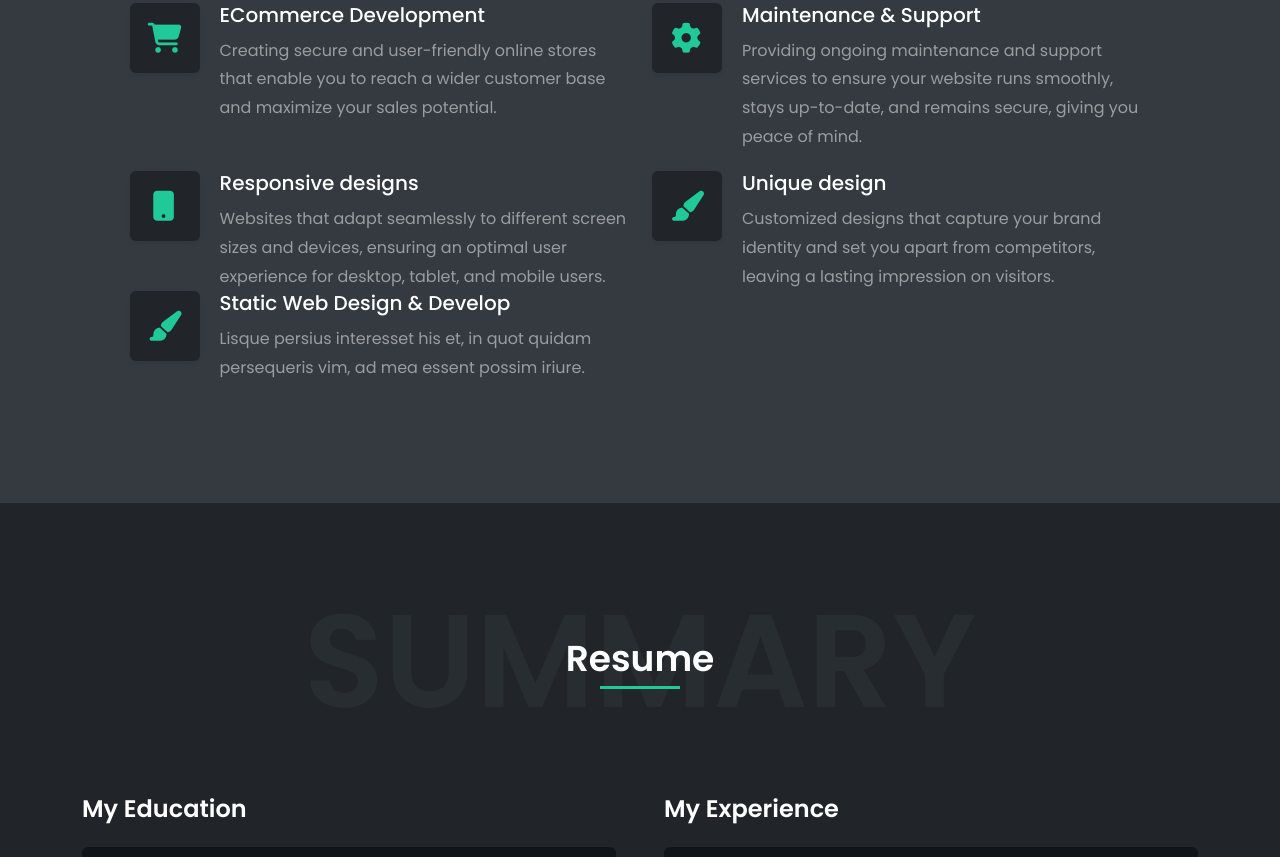
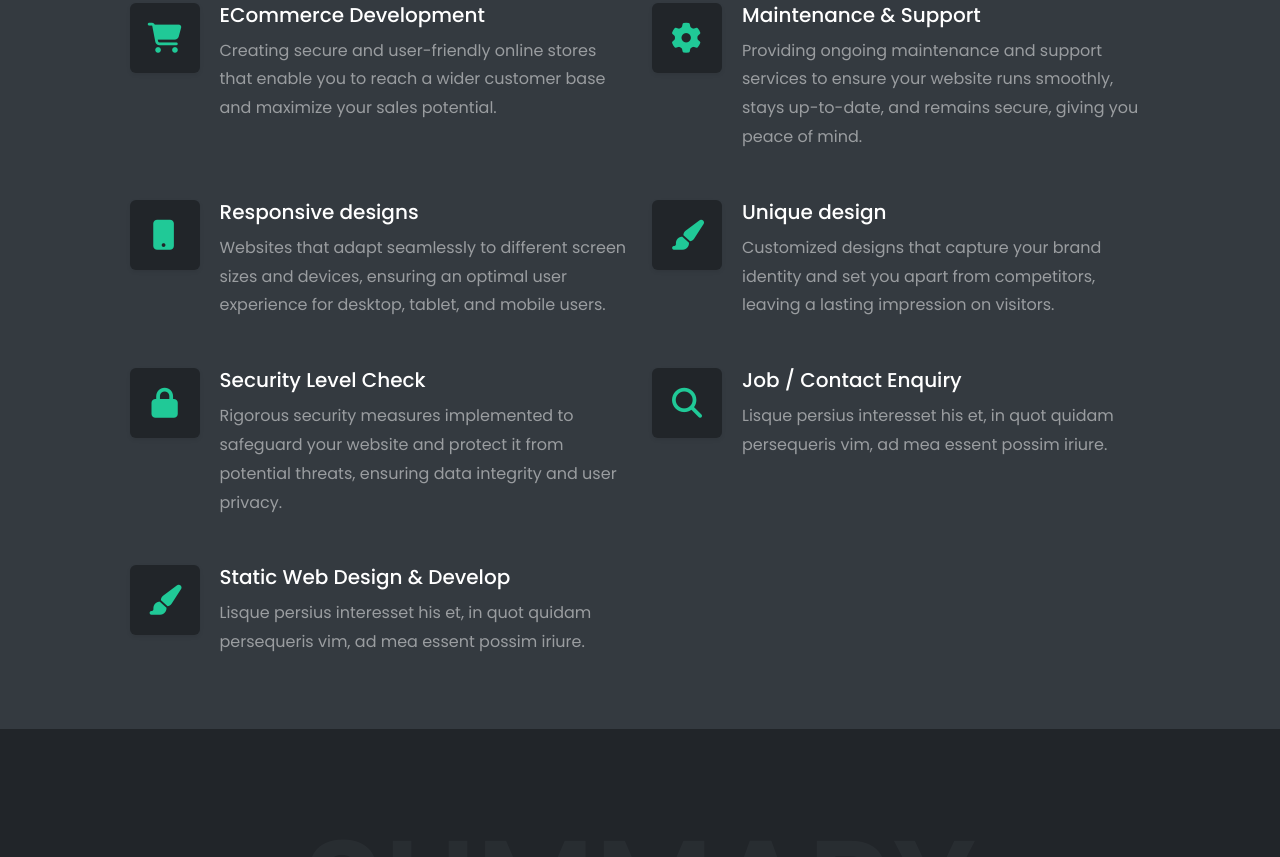
Before and after one commit to Deepakyadav3535/webdeepak, a plain HTML site: page index.html in a window 1280 px wide. Shown: the part 2141-2998 px from the top of the page. Drawn offline with nearby package versions, Linux system fonts and the light colour scheme.

Commit message:
Update index.html

```diff
--- a/index.html
+++ b/index.html
@@ -268,7 +268,7 @@ I strongly believe in the power of collaboration and enjoy working alongside div
                   </div>
                 </div>
                 <div class="col-md-6">
-                  <div class="featured-box style-3 mb-5 mb-md-0">
+                  <div class="featured-box style-3 mb-5 ">
                     <div class="featured-box-icon text-primary bg-dark-1 shadow-sm rounded"> <i class="fas fa-cog"></i>
                     </div>
                     <h3 class="text-white">Maintenance & Support</h3>
@@ -277,7 +277,7 @@ I strongly believe in the power of collaboration and enjoy working alongside div
                   </div>
                 </div>
                 <div class="col-md-6">
-                  <div class="featured-box style-3 mb-0">
+                  <div class="featured-box style-3 mb-5">
                     <div class="featured-box-icon text-primary bg-dark-1 shadow-sm rounded"> <i
                         class="fas fa-mobile"></i> </div>
                     <h3 class="text-white">Responsive designs</h3>
@@ -286,7 +286,7 @@ I strongly believe in the power of collaboration and enjoy working alongside div
                   </div>
                 </div>
                 <div class="col-md-6">
-                  <div class="featured-box style-3 mb-0">
+                  <div class="featured-box style-3 mb-5">
                     <div class="featured-box-icon text-primary bg-dark-1 shadow-sm rounded"> <i
                         class="fas fa-paint-brush"></i> </div>
                     <h3 class="text-white">Unique design</h3>
@@ -296,6 +296,26 @@ I strongly believe in the power of collaboration and enjoy working alongside div
                 </div>
                 <div class="col-md-6">
                   <div class="featured-box style-3 mb-5">
+                    <div class="featured-box-icon text-primary bg-dark-1 shadow-sm rounded"> <i class="fas fa-lock"></i>
+                    </div>
+                    <h3 class="text-white">Security Level Check</h3>
+                    <p class="text-white-50 mb-0">Rigorous security measures implemented to safeguard your website and
+                      protect it from potential threats, ensuring data integrity and user privacy.</p>
+                  </div>
+                </div>
+                <div class="col-md-6">
+                  <div class="featured-box style-3 mb-5 mb-md-0">
+                    <div class="featured-box-icon text-primary bg-dark-1 shadow-sm rounded"> <i
+                        class="fas fa-search"></i> </div>
+                    <h3 class="text-white">Job / Contact Enquiry</h3>
+                    <p class="text-white-50 mb-0">Lisque persius interesset his et, in quot quidam persequeris vim, ad
+                      mea essent possim iriure.</p>
+                  </div>
+                </div>
+
+
+                <div class="col-md-6">
+                  <div class="featured-box style-3 mb-0">
                     <div class="featured-box-icon text-primary bg-dark-1 shadow-sm rounded"> <i
                         class="fas fa-paint-brush"></i> </div>
                     <h3 class="text-white">Static Web Design &amp; Develop</h3>
```
